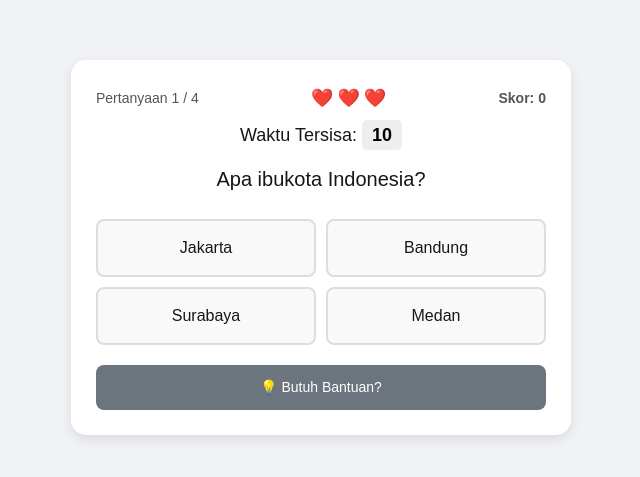
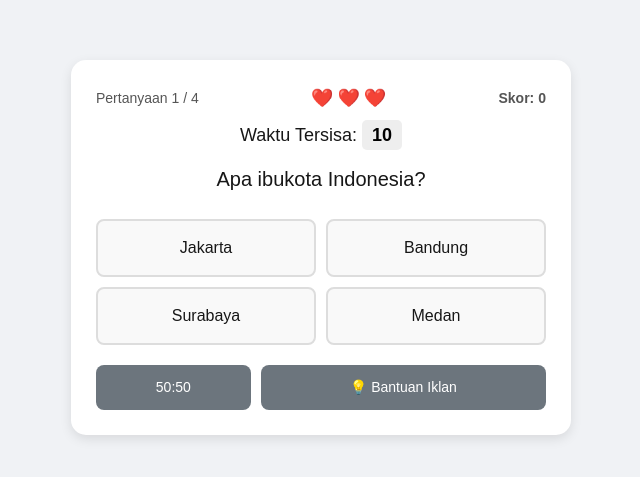
Before and after one commit to abdidigitaldotid/Kuiz, a Next.js app: page / in a window 1280 px wide. Shown: the part 153-630 px from the top of the page, without its empty margins (319-959 px from the left). Built offline with nearby package versions, Linux system fonts and the light colour scheme.

Commit message:
Integrate quiz logic with Monetag ads 50 n

```diff
--- a/app/page.tsx
+++ b/app/page.tsx
@@ -23,6 +23,8 @@ export default function QuizPage() {
   const [isAdLoading, setIsAdLoading] = useState(false);
   const [timeLeft, setTimeLeft] = useState(15);
   const [isPaused, setIsPaused] = useState(false);
+  const [hasUsed5050, setHasUsed5050] = useState(false); // <-- STATE BARU untuk 50:50
+  const [disabledOptions, setDisabledOptions] = useState<string[]>([]); // <-- STATE BARU untuk menonaktifkan pilihan
 
   // --- LOGIKA-LOGIKA (useEffect tetap sama) ---
   useEffect(() => {
@@ -36,6 +38,7 @@ export default function QuizPage() {
   }, [timeLeft, showFeedback, isQuizOver, isPaused]);
 
   useEffect(() => {
+    // ... (kode iklan periodik tidak berubah)
     const adIntervalId = setInterval(() => {
       if (window.show_9867079) {
         setIsPaused(true);
@@ -73,6 +76,7 @@ export default function QuizPage() {
     setShowFeedback(false);
     setSelectedAnswer(null);
     setTimeLeft(15);
+    setDisabledOptions([]); // <-- Reset pilihan yang dinonaktifkan
     if (currentQuestionIndex < quizData.length - 1) {
       setCurrentQuestionIndex(currentQuestionIndex + 1);
     } else {
@@ -89,6 +93,8 @@ export default function QuizPage() {
     setIsQuizOver(false);
     setTimeLeft(15);
     setIsPaused(false);
+    setHasUsed5050(false); // <-- Reset bantuan 50:50
+    setDisabledOptions([]); // <-- Reset pilihan yang dinonaktifkan
   };
 
   const handleShowRewardedAd = () => {
@@ -111,29 +117,41 @@ export default function QuizPage() {
     }
   };
 
-  // <-- [FUNGSI BARU] UNTUK MENONTON IKLAN DAN DAPAT NYAWA ---
   const handleWatchAdForLife = () => {
+    // ... (fungsi ini tetap sama)
     if (isAdLoading) return;
     if (window.show_9867079) {
       setIsAdLoading(true);
       window.show_9867079()
         .then(() => {
-          // Inilah hadiahnya!
           alert('Selamat! Kamu mendapatkan 1 nyawa tambahan!');
-          setLives(1); // Beri 1 nyawa
-          setIsQuizOver(false); // Kembalikan ke permainan
-          setShowFeedback(false); // Ulangi pertanyaan terakhir
+          setLives(1);
+          setIsQuizOver(false);
+          setShowFeedback(false);
           setSelectedAnswer(null);
-          setTimeLeft(15); // Reset timer pertanyaan
+          setTimeLeft(15);
         })
-        .catch((error) => {
-          console.error("Iklan Gagal:", error);
-          alert("Oops, iklan gagal dimuat. Coba lagi nanti.");
-        })
-        .finally(() => {
-          setIsAdLoading(false);
-        });
+        .catch((error) => console.error("Iklan Gagal:", error))
+        .finally(() => setIsAdLoading(false));
     }
+  };
+
+  // <-- [FUNGSI BARU] UNTUK BANTUAN 50:50 ---
+  const handle5050 = () => {
+    if (hasUsed5050 || showFeedback) return;
+
+    const currentQuestion = quizData[currentQuestionIndex];
+    const correctAnswer = currentQuestion.correctAnswer;
+    const wrongOptions = currentQuestion.options.filter(opt => opt !== correctAnswer);
+
+    // Acak pilihan yang salah dan ambil satu untuk tetap ditampilkan
+    const oneWrongOptionToShow = wrongOptions[Math.floor(Math.random() * wrongOptions.length)];
+
+    // Cari dua pilihan yang akan disembunyikan
+    const optionsToDisable = wrongOptions.filter(opt => opt !== oneWrongOptionToShow);
+
+    setDisabledOptions(optionsToDisable);
+    setHasUsed5050(true);
   };
 
 
@@ -144,8 +162,6 @@ export default function QuizPage() {
         <div style={styles.quizCard}>
           <h1>{lives <= 0 ? 'Yah, Nyawa Habis!' : 'Kuis Selesai!'}</h1>
           <p style={styles.finalScore}>Skor Akhir Anda: {score}</p>
-
-          {/* <-- [TAMPILAN BARU] Tampilkan opsi ini HANYA jika kalah karena nyawa habis --> */}
           {lives <= 0 && (
             <div style={{ marginBottom: '10px' }}>
               <button onClick={handleWatchAdForLife} disabled={isAdLoading} style={{...styles.primaryButton, background: '#28a745'}}>
@@ -153,7 +169,6 @@ export default function QuizPage() {
               </button>
             </div>
           )}
-
           <button onClick={resetQuiz} style={{...styles.secondaryButton, width: '100%', background: '#6c757d'}}>
             Mulai Kuis Baru
           </button>
@@ -162,7 +177,6 @@ export default function QuizPage() {
     );
   }
 
-  // ... Tampilan kuis berjalan tidak ada perubahan ...
   const currentQuestion = quizData[currentQuestionIndex];
   return (
     <main style={styles.container}>
@@ -180,22 +194,34 @@ export default function QuizPage() {
           Waktu Tersisa: <span style={{...styles.timer, color: timeLeft <= 5 ? 'red' : 'black'}}>{timeLeft}</span>
         </div>
         <h2 style={styles.questionText}>{currentQuestion.question}</h2>
+
         <div style={styles.optionsGrid}>
           {currentQuestion.options.map((option) => {
             const isCorrect = option === currentQuestion.correctAnswer;
             const isSelected = option === selectedAnswer;
+            const isDisabled = disabledOptions.includes(option); // <-- Cek apakah pilihan ini harus non-aktif
             let buttonStyle = styles.optionButton;
-            if (showFeedback && isCorrect) buttonStyle = {...buttonStyle, ...styles.correctAnswer};
-            else if (showFeedback && isSelected && !isCorrect) buttonStyle = {...button-style, ...styles.wrongAnswer};
-            return (<button key={option} onClick={() => handleAnswerClick(option)} style={buttonStyle} disabled={showFeedback}>{option}</button>);
+
+            if (isDisabled) buttonStyle = {...buttonStyle, opacity: 0, pointerEvents: 'none'}; // <-- Sembunyikan tombol
+            if (showFeedback && isCorrect) buttonStyle = {...buttonStyle, ...styles.correctAnswer, opacity: 1};
+            else if (showFeedback && isSelected && !isCorrect) buttonStyle = {...buttonStyle, ...styles.wrongAnswer, opacity: 1};
+
+            return (<button key={option} onClick={() => handleAnswerClick(option)} style={buttonStyle} disabled={showFeedback || isDisabled}>{option}</button>);
           })}
         </div>
+
         {showFeedback ? (
           <button onClick={handleNextQuestion} style={{...styles.primaryButton, marginTop: '20px'}}>Lanjut</button>
         ) : (
-          <button onClick={handleShowRewardedAd} disabled={isAdLoading} style={{...styles.secondaryButton, marginTop: '20px'}}>
-            {isAdLoading ? 'Memuat...' : '💡 Butuh Bantuan?'}
-          </button>
+          // <-- [TAMPILAN BARU] KELOMPOK TOMBOL BANTUAN -->
+          <div style={styles.helpButtonsContainer}>
+            <button onClick={handle5050} disabled={hasUsed5050} style={styles.helpButton}>
+              50:50
+            </button>
+            <button onClick={handleShowRewardedAd} disabled={isAdLoading} style={{...styles.helpButton, flexGrow: 2}}>
+              {isAdLoading ? 'Memuat...' : '💡 Bantuan Iklan'}
+            </button>
+          </div>
         )}
       </div>
     </main>
@@ -204,8 +230,9 @@ export default function QuizPage() {
 
 // --- STYLING ---
 const styles: { [key: string]: React.CSSProperties } = {
+  // ... (semua style lama Anda tetap sama)
   container: { display: 'flex', alignItems: 'center', justifyContent: 'center', minHeight: '100vh', background: '#f0f2f5', fontFamily: 'sans-serif' },
-  quizCard: { background: 'white', padding: '25px', borderRadius: '15px', boxShadow: '0 4px 12px rgba(0,0,0,0.1)', width: '90%', maxWidth: '500px', textAlign: 'center' }, // <-- textAlign: 'center' ditambahkan
+  quizCard: { background: 'white', padding: '25px', borderRadius: '15px', boxShadow: '0 4px 12px rgba(0,0,0,0.1)', width: '90%', maxWidth: '500px', textAlign: 'center' },
   header: { display: 'flex', justifyContent: 'space-between', alignItems: 'center', marginBottom: '10px', fontSize: '14px', color: '#555' },
   questionCounter: {},
   livesContainer: { display: 'flex', gap: '4px', fontSize: '18px' },
@@ -213,10 +240,12 @@ const styles: { [key: string]: React.CSSProperties } = {
   timerWrapper: { textAlign: 'center', marginBottom: '15px', fontSize: '18px' },
   timer: { fontWeight: 'bold', background: '#eee', padding: '5px 10px', borderRadius: '5px' },
   questionText: { margin: '0 0 25px 0', fontSize: '20px', textAlign: 'center' },
-  optionsGrid: { display: 'grid', gridTemplateColumns: '1fr 1fr', gap: '10px' },
+  optionsGrid: { display: 'grid', gridTemplateColumns: '1fr 1fr', gap: '10px', minHeight: '120px' }, // <-- minHeight ditambahkan
   optionButton: { width: '100%', padding: '15px', fontSize: '16px', border: '2px solid #ddd', borderRadius: '8px', background: '#f9f9f9', cursor: 'pointer', transition: 'all 0.2s' },
   primaryButton: { width: '100%', padding: '15px', fontSize: '18px', border: 'none', borderRadius: '8px', background: '#007bff', color: 'white', cursor: 'pointer', fontWeight: 'bold' },
   secondaryButton: { width: '100%', padding: '12px', fontSize: '14px', border: 'none', borderRadius: '8px', background: '#6c757d', color: 'white', cursor: 'pointer' },
+  helpButtonsContainer: { display: 'flex', gap: '10px', marginTop: '20px' }, // <-- Style baru
+  helpButton: { flex: 1, padding: '12px', fontSize: '14px', border: 'none', borderRadius: '8px', background: '#6c757d', color: 'white', cursor: 'pointer' }, // <-- Style baru
   correctAnswer: { background: '#28a745', color: 'white', borderColor: '#28a745' },
   wrongAnswer: { background: '#dc3545', color: 'white', borderColor: '#dc3545' },
   finalScore: { fontSize: '24px', fontWeight: 'bold', margin: '20px 0' },
```
